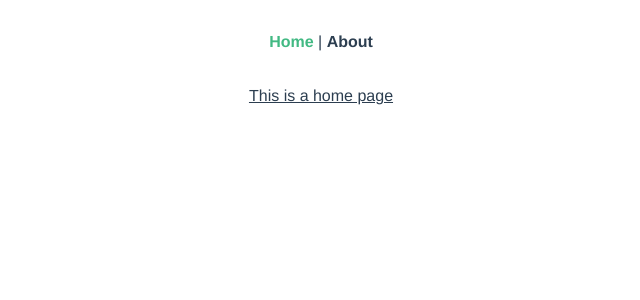
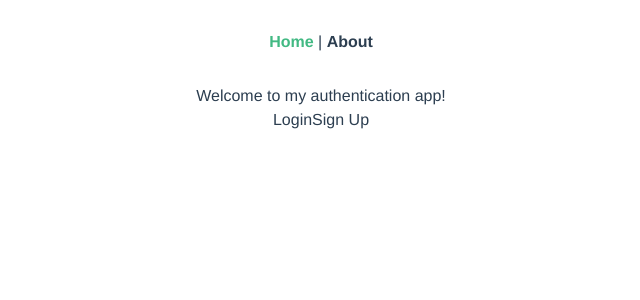
Before and after one commit to Philip-Nwabuwa/Fake-Authentication, a Vue app: page / in a window 1280 px wide. Shown: the top 300 px of the page, without its empty margins (319-959 px from the left). Built offline with nearby package versions, Linux system fonts and the light colour scheme.

Commit message:
arraged folders

```diff
--- a/src/router/index.js
+++ b/src/router/index.js
@@ -1,25 +1,50 @@
-import { createRouter, createWebHistory } from 'vue-router'
-import HomeView from '../views/HomeView.vue'
+import { createRouter, createWebHistory } from "vue-router";
+
+import Home from "../views/Home.vue";
+import Login from "../views/Login.vue";
+import Signup from "../views/Signup.vue";
+import Products from "../views/Products.vue";
+import store from "../store/index.js";
 
 const routes = [
   {
-    path: '/',
-    name: 'home',
-    component: HomeView
+    path: "/",
+    name: "Home",
+    component: Home,
   },
   {
-    path: '/about',
-    name: 'about',
-    // route level code-splitting
-    // this generates a separate chunk (about.[hash].js) for this route
-    // which is lazy-loaded when the route is visited.
-    component: () => import(/* webpackChunkName: "about" */ '../views/AboutView.vue')
-  }
-]
+    path: "/login",
+    name: "Login",
+    component: Login,
+    meta: { requiresGuest: true },
+  },
+  {
+    path: "/signup",
+    name: "Signup",
+    component: Signup,
+    meta: { requiresGuest: true },
+  },
+  {
+    path: "/products",
+    name: "Products",
+    component: Products,
+    meta: { requiresAuth: true },
+  },
+];
 
 const router = createRouter({
   history: createWebHistory(process.env.BASE_URL),
-  routes
-})
+  routes,
+});
 
-export default router
+router.beforeEach((to, from, next) => {
+  if (to.meta.requiresAuth && !store.getters.isAuthenticated) {
+    next("/login");
+  } else if (to.meta.requiresGuest && store.getters.isAuthenticated) {
+    next("/products");
+  } else {
+    next();
+  }
+});
+
+export default router;
--- a/src/views/AboutView.vue
+++ /dev/null
@@ -1,5 +0,0 @@
-<template>
-  <div class="about">
-    <h1>This is an about page</h1>
-  </div>
-</template>
--- /dev/null
+++ b/src/views/Home.vue
@@ -0,0 +1,9 @@
+<!-- Home.vue -->
+
+<template>
+  <div>
+    <h1>Welcome to my authentication app!</h1>
+    <router-link to="/login">Login</router-link>
+    <router-link to="/signup">Sign Up</router-link>
+  </div>
+</template>
--- a/src/views/HomeView.vue
+++ /dev/null
@@ -1,13 +0,0 @@
-<template>
-  <div class="home">
-    <h1 class="underline">This is a home page</h1>
-  </div>
-</template>
-
-<script>
-// @ is an alias to /src
-
-export default {
-  name: "HomeView",
-};
-</script>
--- /dev/null
+++ b/src/views/Login.vue
@@ -0,0 +1,34 @@
+<!-- Login.vue -->
+
+<template>
+  <div>
+    <h1>Login</h1>
+    <form @submit.prevent="login">
+      <label for="email">Email:</label>
+      <input type="email" id="email" v-model="email" required />
+      <label for="password">Password:</label>
+      <input type="password" id="password" v-model="password" required />
+      <button type="submit">Login</button>
+    </form>
+  </div>
+</template>
+
+<script>
+import { mapActions } from "vuex";
+
+export default {
+  data() {
+    return {
+      email: "",
+      password: "",
+    };
+  },
+  methods: {
+    ...mapActions(["login"]),
+    async login() {
+      await this.login({ email: this.email, password: this.password });
+      this.$router.push("/products");
+    },
+  },
+};
+</script>
--- /dev/null
+++ b/src/views/Products.vue
@@ -0,0 +1,3 @@
+<template>
+  <h1>Products Page</h1>
+</template>
--- /dev/null
+++ b/src/views/Signup.vue
@@ -0,0 +1,41 @@
+<!-- Signup.vue -->
+
+<template>
+  <div>
+    <h1>Sign Up</h1>
+    <form @submit.prevent="signup">
+      <label for="name">Name:</label>
+      <input type="text" id="name" v-model="name" required />
+      <label for="email">Email:</label>
+      <input type="email" id="email" v-model="email" required />
+      <label for="password">Password:</label>
+      <input type="password" id="password" v-model="password" required />
+      <button type="submit">Sign Up</button>
+    </form>
+  </div>
+</template>
+
+<script>
+import { mapActions } from "vuex";
+
+export default {
+  data() {
+    return {
+      name: "",
+      email: "",
+      password: "",
+    };
+  },
+  methods: {
+    ...mapActions(["signup"]),
+    async signup() {
+      await this.signup({
+        name: this.name,
+        email: this.email,
+        password: this.password,
+      });
+      this.$router.push("/products");
+    },
+  },
+};
+</script>
```
Also changed, not shown: .eslintrc.js (added).
